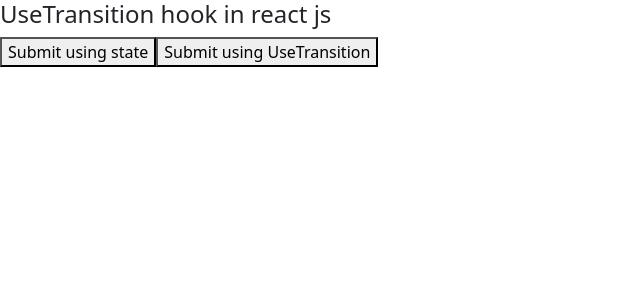
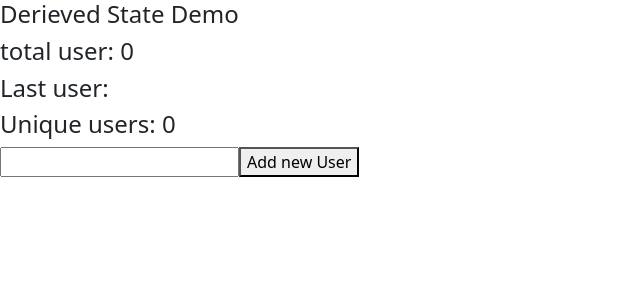
Before and after one commit to Namrata725/reactJsLearning, a React (Vite) app: page / in a window 1280 px wide. Shown: the top 300 px of the page, without its empty margins (0-640 px from the left). Built offline with nearby package versions, Linux system fonts and the light colour scheme.

Commit message:
docs + code Derived state in raect js

```diff
--- a/src/App.jsx
+++ b/src/App.jsx
@@ -30,6 +30,7 @@ import FunctionProps from "./FunctionProps";
 import ForwardRefDemo from "./ForwardRefDemo";
 import UseFormSatusHookDemo from "./UseFormSatusHookDemo";
 import UserTransitionDemo from "./UseTransitionDemo";
+import DerivedDemo from "./DerivedDemo";
 function App() {
   return (
     <div>
@@ -98,7 +99,8 @@ function App() {
 
       {/* <UseFormSatusHookDemo /> */}
 
-      <UserTransitionDemo />
+      {/* <UserTransitionDemo /> */}
+      <DerivedDemo />
     </div>
   );
 }
--- /dev/null
+++ b/src/DerivedDemo.jsx
@@ -0,0 +1,40 @@
+import { useState } from "react";
+
+function DerivedDemo() {
+  const [user, setUser] = useState(" ");
+  const [users, setUsers] = useState([]);
+
+  const updateUser = (event) => {
+    setUser(event.target.value);
+  };
+
+  const addUser = () => {
+    setUsers([...users, user]);
+  };
+
+  const total = users.length;
+  const last = users[users.length - 1];
+  const unique = [...new Set(users)].length;
+  return (
+    <div>
+      <h4>Derieved State Demo</h4>
+
+      <h4>total user: {total}</h4>
+      <h4>Last user: {last}</h4>
+      <h4>Unique users: {unique}</h4>
+      <input
+        type="text"
+        placeholder="enter your name"
+        onChange={updateUser}
+        value={user}
+      />
+
+      <button onClick={addUser}>Add new User</button>
+      {users.map((item, index) => {
+        return <h4 key={index}>{item}</h4>;
+      })}
+    </div>
+  );
+}
+
+export default DerivedDemo;
```
Also changed, not shown: 1 other file (tests, documents, lock files or other folders).
